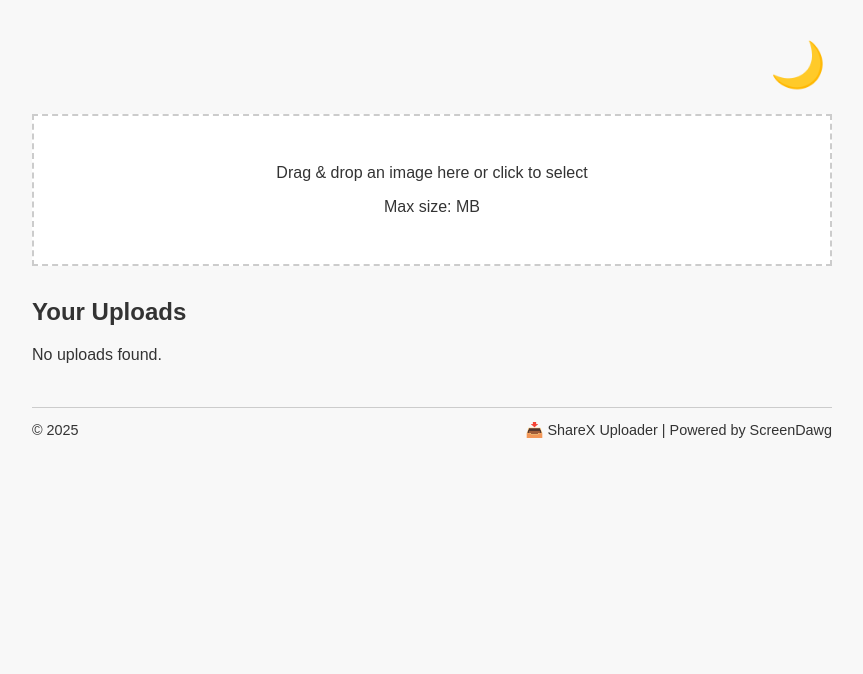
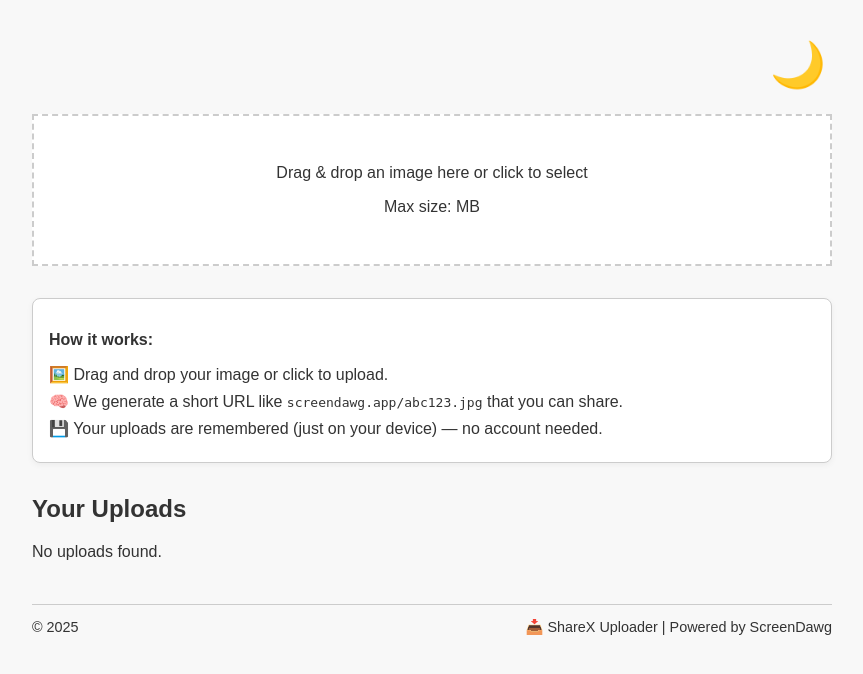
Before and after one commit to DeimoLabs/ScreenDawg, a Node server app: page / in a window 1280 px wide. Shown: the top 674 px of the page, without its empty margins (208-1071 px from the left). Run offline with Node 20, Linux system fonts and the light colour scheme.

Commit message:
finalized v0.2 changes
stylized homepage

```diff
--- a/server.js
+++ b/server.js
@@ -14,7 +14,7 @@
 const maxSizeBytes = (config.max_upload_mb || 5) * 1024 * 1024;
 const baseUrl = config.base_url || `http://localhost:${PORT}`;
 
-// Ensure required folders
+// Ensure folders exist
 if (!fs.existsSync("uploads")) fs.mkdirSync("uploads");
 if (!fs.existsSync("views")) fs.mkdirSync("views");
 
@@ -25,14 +25,14 @@
 app.use(express.json());
 app.use(cookieParser());
 
-// Load or initialize database
+// Database
 const dbPath = "./db.json";
 let userDB = fs.existsSync(dbPath) ? JSON.parse(fs.readFileSync(dbPath, "utf8")) : {};
 function saveDB() {
   fs.writeFileSync(dbPath, JSON.stringify(userDB, null, 2));
 }
 
-// Multer setup
+// Multer
 const storage = multer.diskStorage({
   destination: (req, file, cb) => {
     const folder = `uploads/${new Date().toISOString().slice(0, 7)}`;
@@ -45,12 +45,9 @@
     cb(null, `${random}${ext}`);
   }
 });
-const upload = multer({
-  storage,
-  limits: { fileSize: maxSizeBytes }
-});
+const upload = multer({ storage, limits: { fileSize: maxSizeBytes } });
 
-// Assign user ID via cookie
+// Cookie-based user tracking
 app.use((req, res, next) => {
   if (!req.cookies.user_id) {
     const id = uuidv4();
@@ -76,7 +73,7 @@
   });
 });
 
-// Upload route with token-protected delete URL
+// Upload handler (browser vs ShareX)
 app.post("/upload", upload.single("file"), (req, res) => {
   const file = req.file;
   const userId = req.user_id;
@@ -99,13 +96,19 @@
 
   saveDB();
 
-  return res.json({
-    link: `${baseUrl}/${file.filename}`,
-    delete: `${baseUrl}/delete-api/${file.filename}?token=${deleteToken}`
-  });
+  const isApi = req.headers.accept?.includes("application/json") || req.get("User-Agent")?.includes("ShareX");
+
+  if (isApi) {
+    return res.json({
+      link: `${baseUrl}/${file.filename}`,
+      delete: `${baseUrl}/delete-api/${file.filename}?token=${deleteToken}`
+    });
+  } else {
+    return res.redirect("/");
+  }
 });
 
-// Short clean URL redirect
+// Short clean redirect
 app.get("/:filename", (req, res) => {
   const filename = req.params.filename;
   const allUploads = Object.values(userDB).flat();
@@ -118,7 +121,7 @@
   res.status(404).send("Image not found.");
 });
 
-// Manual delete via form
+// Manual delete (form)
 app.post("/delete/:filename", (req, res) => {
   const filename = req.params.filename;
   const userId = req.user_id;
@@ -136,7 +139,7 @@
   res.redirect("/");
 });
 
-// DELETE via ShareX with token
+// ShareX delete API (DELETE)
 app.delete("/delete-api/:filename", (req, res) => {
   const filename = req.params.filename;
   const token = req.query.token;
@@ -160,7 +163,7 @@
   res.status(404).json({ success: false, message: "File not found." });
 });
 
-// GET for deletion via browser
+// ShareX or browser GET delete confirmation
 app.get("/delete-api/:filename", (req, res) => {
   const filename = req.params.filename;
   const token = req.query.token;
@@ -184,7 +187,7 @@
   res.status(404).send(`<h2>❌ File not found or already deleted.</h2>`);
 });
 
-// Multer error handling
+// File too large handler
 app.use((err, req, res, next) => {
   if (err.code === "LIMIT_FILE_SIZE") {
     const msg = `File too large. Max allowed is ${config.max_upload_mb}MB.`;
--- a/views/index.ejs
+++ b/views/index.ejs
@@ -154,7 +154,27 @@
     footer a:hover {
       text-decoration: underline;
     }
-  </style>
+
+    .info-box {
+      background: var(--card);
+      border: 1px solid var(--border);
+      padding: 1em;
+      margin-bottom: 2em;
+      border-radius: 8px;
+      box-shadow: 0 2px 6px rgba(0,0,0,0.05);
+    }
+
+    .info-box ul {
+      list-style: none;
+      padding-left: 0;
+      margin: 0.5em 0 0 0;
+    }
+
+    .info-box li {
+      margin: 0.5em 0;
+    }
+
+</style>
 </head>
 <body>
   <h1>
@@ -165,9 +185,18 @@
   <!-- Upload Form -->
   <form id="uploadForm" action="/upload" method="POST" enctype="multipart/form-data">
     <p>Drag & drop an image here or click to select</p>
-    <input type="file" name="image" id="fileInput" accept="image/*" hidden required>
+    <input type="file" name="file" id="fileInput" accept="image/*" hidden required>
     <p>Max size: <%= maxUploadMb %> MB</p>
   </form>
+  <div class="info-box">
+    <p><strong>How it works:</strong></p>
+    <ul>
+      <li>🖼️ Drag and drop your image or click to upload.</li>
+      <li>🧠 We generate a short URL like <code>screendawg.app/abc123.jpg</code> that you can share.</li>
+      <li>💾 Your uploads are remembered (just on your device) — no account needed.</li>
+    </ul>
+  </div>
+
 
   <h2>Your Uploads</h2>
 
@@ -203,6 +232,7 @@
       Powered by <a href="https://github.com/DeimoLabs/ScreenDawg" target="_blank">ScreenDawg</a>
     </div>
   </footer>
+
 
   <script>
     // Drag-and-drop and auto-submit
```
